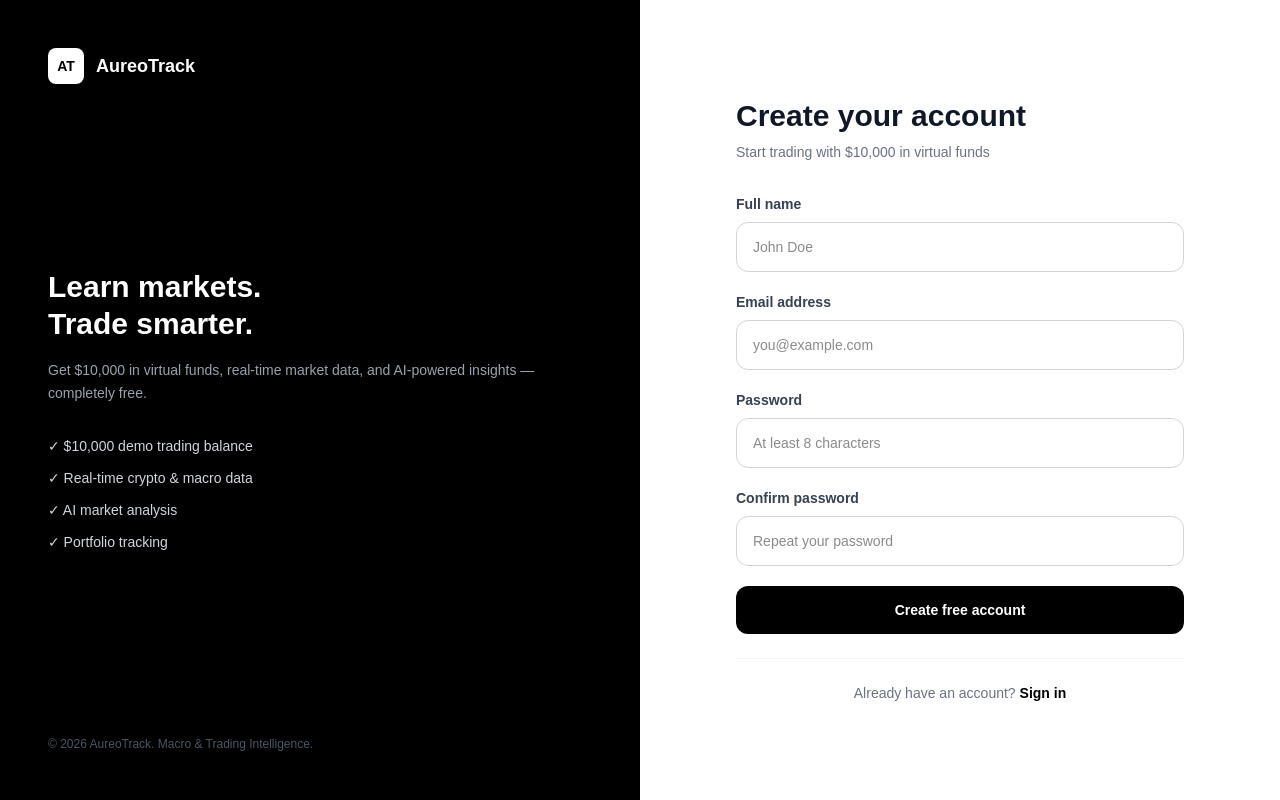
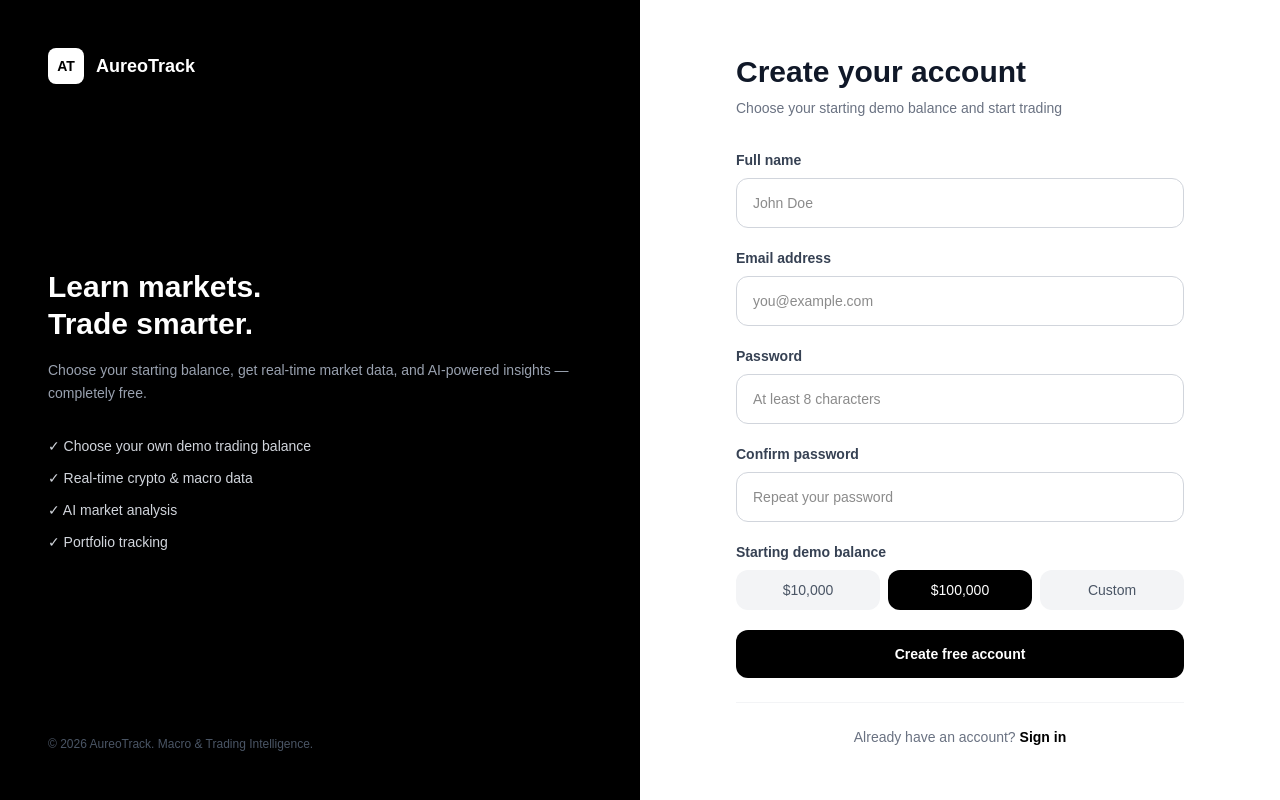
Before and after one commit to PisonAlpha/aureotrack, a Next.js app: page /register in a window 1280 px wide. Built offline with nearby package versions, Linux system fonts and the light colour scheme.

Commit message:
Add custom starting balance selection on registration

```diff
--- a/app/api/auth/register/route.ts
+++ b/app/api/auth/register/route.ts
@@ -4,7 +4,7 @@ import bcrypt from 'bcryptjs';
 
 export async function POST(request: NextRequest) {
   try {
-    const { email, password, full_name } = await request.json();
+    const { email, password, full_name, starting_balance } = await request.json();
 
     if (!email || !password || !full_name) {
       return NextResponse.json({ error: 'All fields are required' }, { status: 400 });
@@ -39,12 +39,14 @@ export async function POST(request: NextRequest) {
 
     if (error) throw error;
 
+    const initialBalance = starting_balance && starting_balance > 0 ? starting_balance : 100000;
+
     await supabaseAdmin
       .from('demo_accounts')
       .insert({
         user_id: newUser.id,
-        balance: 10000,
-        starting_balance: 10000,
+        balance: initialBalance,
+        starting_balance: initialBalance,
       });
 
     return NextResponse.json({
--- a/app/register/page.tsx
+++ b/app/register/page.tsx
@@ -7,6 +7,8 @@ export default function Register() {
   const [email, setEmail] = useState('');
   const [password, setPassword] = useState('');
   const [confirm, setConfirm] = useState('');
+  const [startingBalance, setStartingBalance] = useState('100000');
+  const [customBalance, setCustomBalance] = useState('');
   const [loading, setLoading] = useState(false);
   const [error, setError] = useState<string | null>(null);
 
@@ -28,10 +30,14 @@ export default function Register() {
     setError(null);
 
     try {
+      const finalBalance = startingBalance === 'custom'
+        ? parseFloat(customBalance) || 100000
+        : parseFloat(startingBalance);
+
       const response = await fetch('/api/auth/register', {
         method: 'POST',
         headers: { 'Content-Type': 'application/json' },
-        body: JSON.stringify({ email, password, full_name: fullName }),
+        body: JSON.stringify({ email, password, full_name: fullName, starting_balance: finalBalance }),
       });
 
       const data = await response.json();
@@ -60,11 +66,11 @@ export default function Register() {
             Learn markets.<br />Trade smarter.
           </h2>
           <p className="text-gray-400 text-sm leading-relaxed mb-8">
-            Get $10,000 in virtual funds, real-time market data, and AI-powered insights — completely free.
+            Choose your starting balance, get real-time market data, and AI-powered insights — completely free.
           </p>
           <div className="space-y-3">
             {[
-              '✓ $10,000 demo trading balance',
+              '✓ Choose your own demo trading balance',
               '✓ Real-time crypto & macro data',
               '✓ AI market analysis',
               '✓ Portfolio tracking',
@@ -88,7 +94,7 @@ export default function Register() {
           </div>
 
           <h1 className="text-3xl font-bold text-gray-900 mb-2">Create your account</h1>
-          <p className="text-gray-500 text-sm mb-8">Start trading with $10,000 in virtual funds</p>
+          <p className="text-gray-500 text-sm mb-8">Choose your starting demo balance and start trading</p>
 
           {error && (
             <div className="p-4 bg-red-50 border border-red-200 rounded-xl text-red-600 text-sm mb-6">
@@ -136,10 +142,41 @@ export default function Register() {
                 type="password"
                 value={confirm}
                 onChange={e => setConfirm(e.target.value)}
-                onKeyDown={e => e.key === 'Enter' && handleRegister()}
                 placeholder="Repeat your password"
                 className="w-full px-4 py-3.5 border border-gray-300 rounded-xl text-sm focus:outline-none focus:ring-2 focus:ring-black transition-all"
               />
+            </div>
+
+            <div>
+              <label className="block text-sm font-semibold text-gray-700 mb-2">Starting demo balance</label>
+              <div className="grid grid-cols-3 gap-2 mb-2">
+                {[
+                  { label: '$10,000', value: '10000' },
+                  { label: '$100,000', value: '100000' },
+                  { label: 'Custom', value: 'custom' },
+                ].map(opt => (
+                  <button
+                    key={opt.value}
+                    type="button"
+                    onClick={() => setStartingBalance(opt.value)}
+                    className={"py-2.5 rounded-xl text-sm font-medium transition-colors " + (
+                      startingBalance === opt.value ? 'bg-black text-white' : 'bg-gray-100 text-gray-600 hover:bg-gray-200'
+                    )}
+                  >
+                    {opt.label}
+                  </button>
+                ))}
+              </div>
+              {startingBalance === 'custom' && (
+                <input
+                  type="number"
+                  value={customBalance}
+                  onChange={e => setCustomBalance(e.target.value)}
+                  onKeyDown={e => e.key === 'Enter' && handleRegister()}
+                  placeholder="Enter amount, e.g. 400"
+                  className="w-full px-4 py-3.5 border border-gray-300 rounded-xl text-sm focus:outline-none focus:ring-2 focus:ring-black transition-all"
+                />
+              )}
             </div>
 
             <button
```
